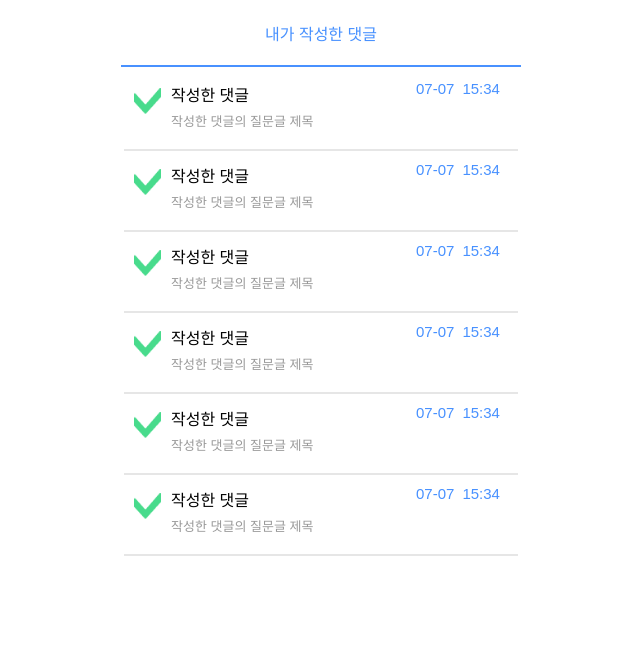
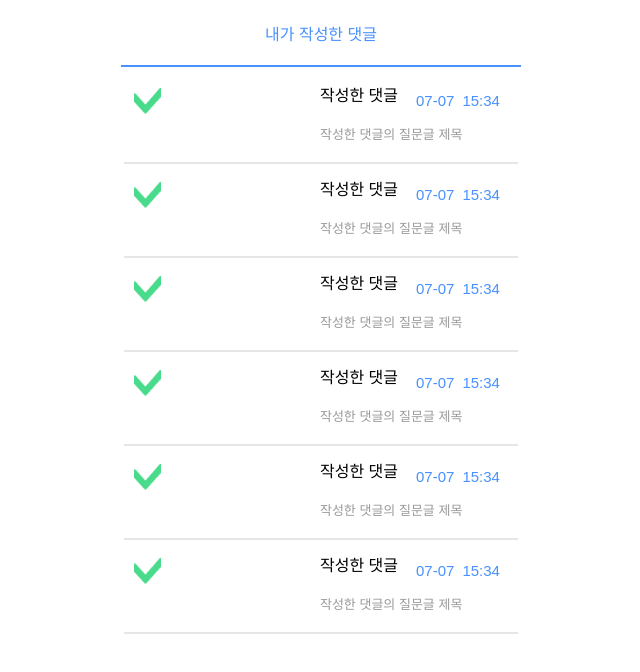
Before and after one commit to MUMULBO/MMB_FRONT-END, a React (Create React App) app in the folder mmb_front/: page /myComment in a window 1280 px wide. Shown: the top 672 px of the page, without its empty margins (319-959 px from the left). Built offline with nearby package versions, Linux system fonts and the light colour scheme; a web font is replaced by a local one.

Commit message:
헤드 고정

```diff
--- a/mmb_front/src/component/commentForm/commentForm.js
+++ b/mmb_front/src/component/commentForm/commentForm.js
@@ -1,25 +1,28 @@
-import React from 'react';
+import React, {useEffect} from 'react';
 import './commentForm.css';
 // import checkk from '../../../public/img/check.png'
 
-// 내가 쓴 댓글 (제목 포함)
+
 const commentForm = () => {
     return (
+
         <div className = "mycommentBigbox">
             <div className = 'mycommentbox'>
                 <img className = 'check' src="img/check.png"></img>
-                <div className = 'comment_middle'>
-                    <div className = 'comment_middle_top'>
-                        <div calssName = 'comment_post'>작성한 댓글</div>
+            </div>
+            <div className = 'comment_middle'>
+                <div className = 'comment_middle_top'>
+                    <div calssName = 'comment_post'>작성한 댓글</div>
+                    <div className = 'right_datetime'>
+                        <div className = 'comment_date'>07-07</div>
+                        <div className = 'comment_time'>15:34</div>
                     </div>
-                    <div className = 'post_title'>작성한 댓글의 질문글 제목</div>
                 </div>
+                <div className = 'post_title'>작성한 댓글의 질문글 제목</div>
             </div>
-            <div className = 'right_datetime'>
-                <div className = 'comment_date'>07-07</div>
-                <div className = 'comment_time'>15:34</div>
-            </div>
+
         </div>
+
     );
 };
 
```
